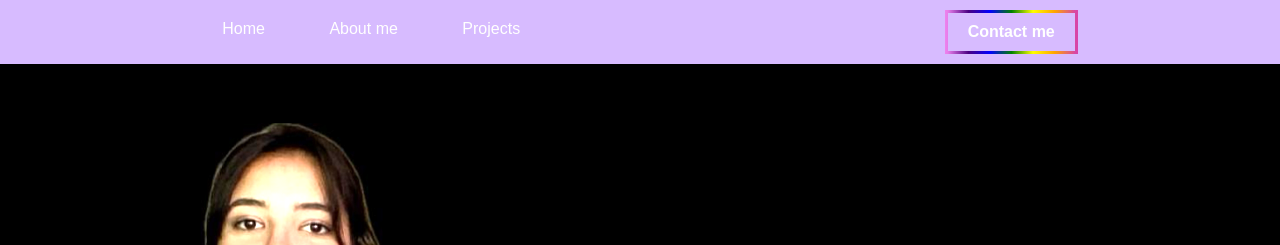
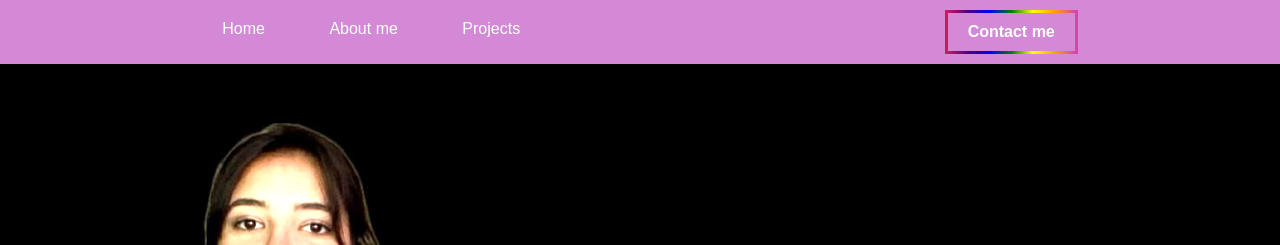
Before and after one commit to IchraqOuajih/Portfolio, a plain HTML site: page index.html in a window 1280 px wide. Shown: the top 245 px of the page. Drawn offline with nearby package versions, Linux system fonts and the light colour scheme.

Commit message:
colors modifs

```diff
--- a/index.css
+++ b/index.css
@@ -16,7 +16,7 @@ html {
     display: flex;
     justify-content: space-around;
     width: 100%;
-    background: rgb(215, 187, 255);;
+    background: #d389d6;;
     padding: 10px 0;
     z-index: 1000;
     box-shadow: 0 2px 5px rgba(0,0,0,0.1);
@@ -34,7 +34,7 @@ html {
 
   .menu label:hover{
     cursor: pointer;
-    color: magenta;
+    color: rgb(243, 32, 173);
   }
   .slide {
     height: 100vh;
@@ -100,7 +100,7 @@ html {
     border: 5px solid;
     border-image-slice: 1;
     border-width: 3.5px;
-    border-image-source: linear-gradient(to left,rgb(215, 67, 171), orange, yellow, green, blue, indigo, violet);
+    border-image-source: linear-gradient(to left,rgb(215, 67, 171), orange, yellow, green, blue, indigo, rgb(210, 24, 95));
     font-weight: bold;
     cursor: pointer;
     transition: 0.3s;
```
